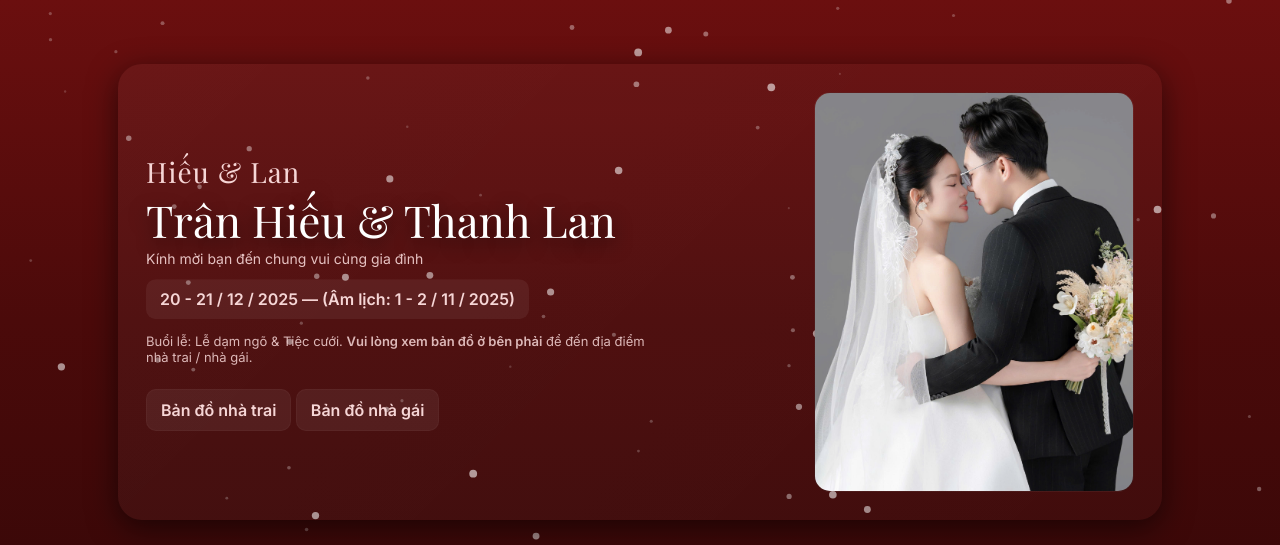
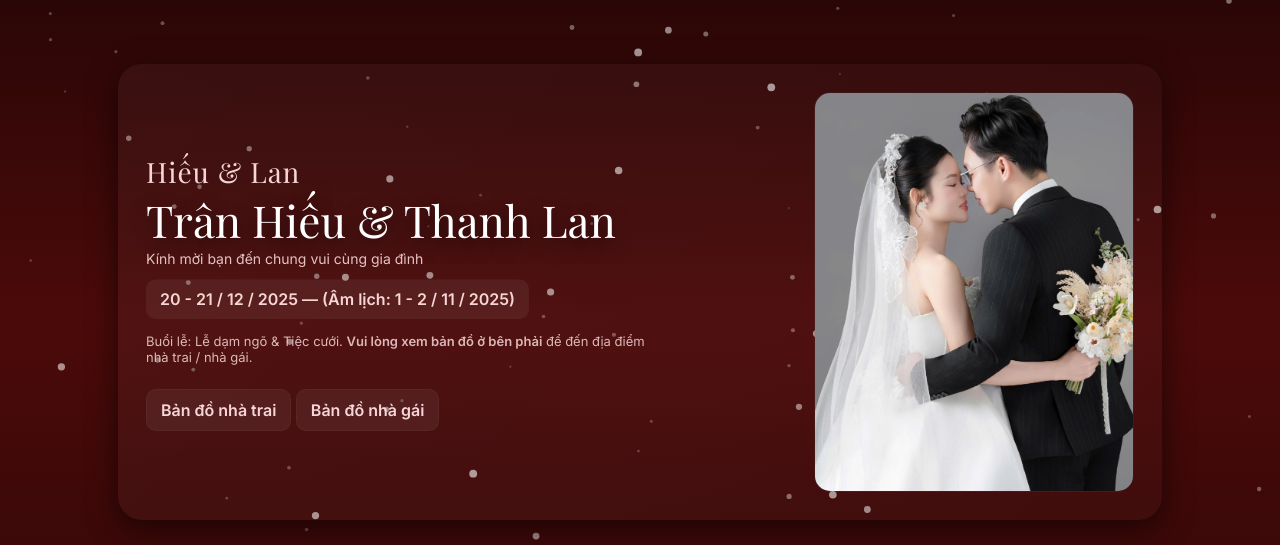
Before and after one commit to hieuTTN/thiep-cuoi-hieu-lan, a plain HTML site: page index.html in a window 1280 px wide. Shown: the top 545 px of the page. Drawn offline with nearby package versions, Linux system fonts and the light colour scheme.

Commit message:
changeback

```diff
--- a/css/style.css
+++ b/css/style.css
@@ -1,5 +1,5 @@
   :root{
-    --bg1:#6b0f0f; /* maroon base */
+    --bg1:#2b0606; /* maroon base */
     --bg2:#2b0606;
     --accent:#f6d6d6;
     --card: rgba(255,255,255,0.06);
```
